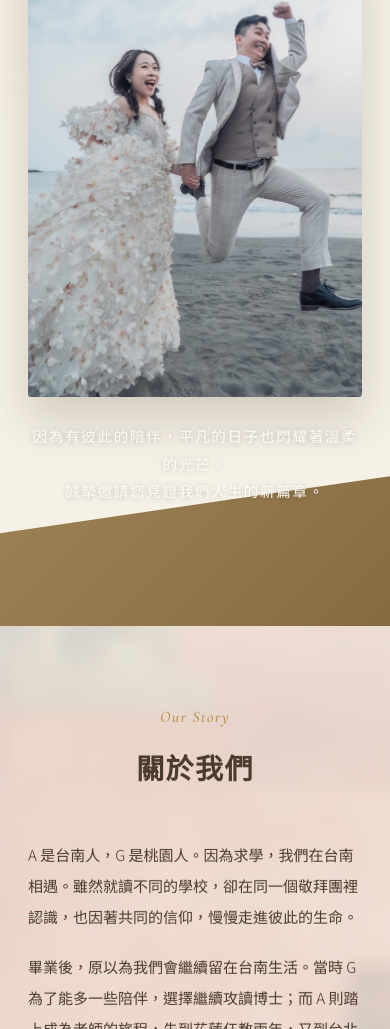
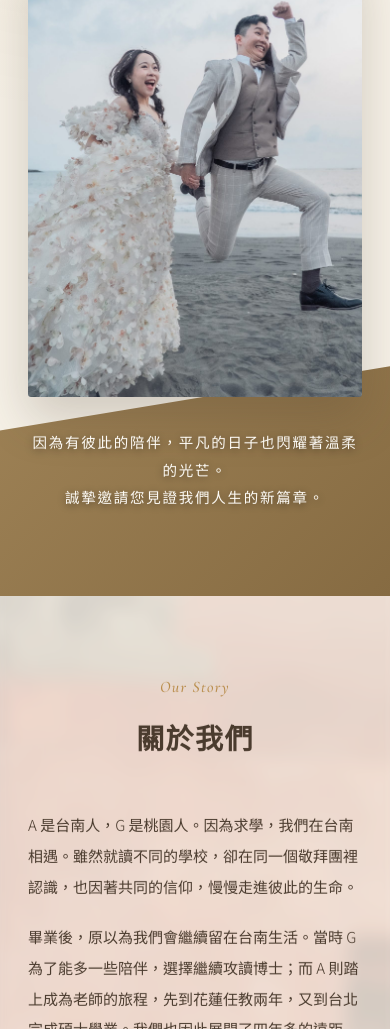
Before and after one commit to afuuuu/Ashi-Grant-s-wedding-invitation, a plain HTML site: page index.html in a window 390 px wide. Shown: the part 1778-2807 px from the top of the page. Drawn offline with nearby package versions, Linux system fonts and the light colour scheme.

Commit message:
Update index.html

```diff
--- a/index.html
+++ b/index.html
@@ -653,8 +653,14 @@
       gap:32px;
     }
     .inlay-video-wrap{width:100%;}
-    .editorial-showcase::after{height:150px;}
-    .editorial-bottom-note{text-align:center;}
+    .editorial-showcase{
+    padding-bottom:84px;
+    }
+    .editorial-showcase::after{height:230px; /* 原本是 150px，可視字數與間距微調為 210px～260px */
+    clip-path:polygon(0 28%, 100% 0%, 100% 100%, 0% 100%);}
+    .editorial-bottom-note{text-align:center;
+    margin-top:32px;
+    text-shadow:0 2px 8px rgba(0,0,0,0.45);}
     .photo-item{
       width:165px;
     }
```
